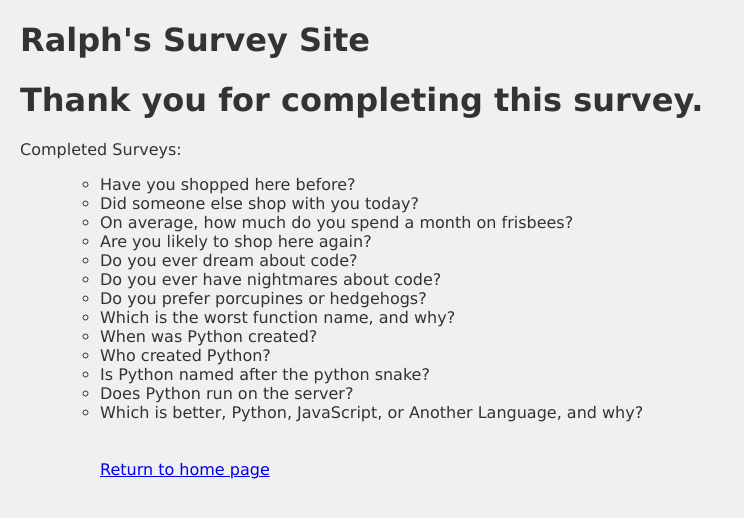
After one commit to RalphsCode/Lesson19_assignment4, a Flask app: page /thank_you in a window 1280 px wide. The commit adds this page. Shown: the top 518 px of the page, without its empty margins (0-744 px from the left). Run offline with Flask 3, Linux system fonts and the light colour scheme.

Commit message:
Working on the thank_you page. Getting the questions and answers to display.

```diff
--- a/flask-survey/app.py
+++ b/flask-survey/app.py
@@ -77,4 +77,26 @@
 		# If this was the last question, reset the answers list, and go to thank you page:
 		responses = []
 		number_check = 1
-		return render_template('thanks.html', survey_title = survey.title)
+		return render_template('thank_you.html', survey_title = survey.title)
+
+@app.route('/thank_you')
+def thank_you():
+	counter = 0  # is the survey number
+	question_number = 1  # is the question number
+	survey_questions = {}
+	for k,v in surveys.surveys.items():
+		for question_list in v.questions:
+			str_name = 'survey_'+ str(counter) + '_' + str(question_number)
+			survey_questions[str_name]= question_list.question
+			# survey_questions[str_name]=v.questions[counter].question
+			print('#################### survey_questions:', survey_questions)
+			question_number += 1
+		counter += 1
+	# survey_questions = request.args.get('survey_questions', 'No Questions found')
+	return render_template('thank_you.html', survey_questions = survey_questions)
+
+@app.route('/delete_cookie/<name>')
+def delete_cookie(name):
+	session.pop(name, None)
+	print('Deleted Cookie:', name)
+	return redirect('/thank_you')
--- a/flask-survey/surveys.py
+++ b/flask-survey/surveys.py
@@ -58,8 +58,8 @@
                  ['Paul "Python" Petterson', 'Guido van Rossum', 'Jeff Bezos']),
         Question("Is Python named after the python snake?"),
         Question("Does Python run on the server?"),
-        Question("Which is better, Python, JavaScript, or another language, and why?",
-                 ['Python', 'JavaScript', 'other language'],
+        Question("Which is better, Python, JavaScript, or Another Language, and why?",
+                 ['Python', 'JavaScript', 'Other Language'],
                  allow_text=True)
     ]
 )
--- /dev/null
+++ b/flask-survey/templates/thank_you.html
@@ -0,0 +1,37 @@
+{% extends 'base.html' %}
+{% block title %}
+    Thank you
+{% endblock %}
+
+{% block content %}
+<h1>Thank you for completing this survey.</h1>
+<p>Completed Surveys:</p>
+
+<ul>
+{% for name, answer in session.items() %}
+<h3> {{name}} </h3>
+    {% if answer %}
+        <form action='delete_cookie/{{name}}'><button>Delete Cookie</button></form>
+        {% for ans in answer %}
+
+                <li>
+                {{ ans }}
+                </li>
+
+        {% endfor %}
+    {% endif %}
+<hr>
+{% endfor %}
+</object>
+<ul>
+    <!-- QUESTIONS -->
+    {% for question in survey_questions.values() %}
+    <li>{{ question }}</li>
+{% endfor %}
+</ol>
+
+<br>
+
+<br>
+<a href="/home">Return to home page</a>
+{% endblock %}
```
Also changed, not shown: flask-survey/templates/thanks.html (+10 -2 lines).
